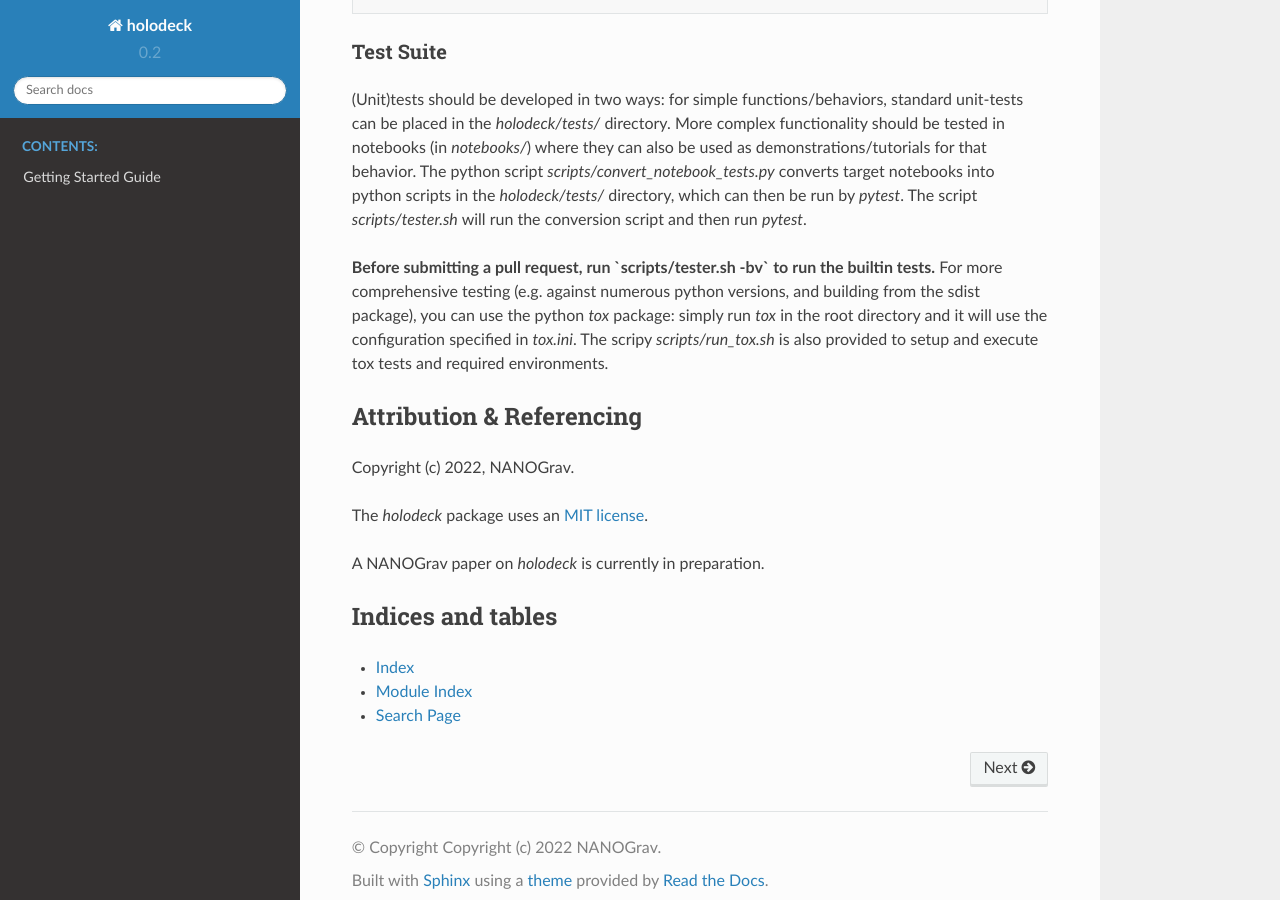
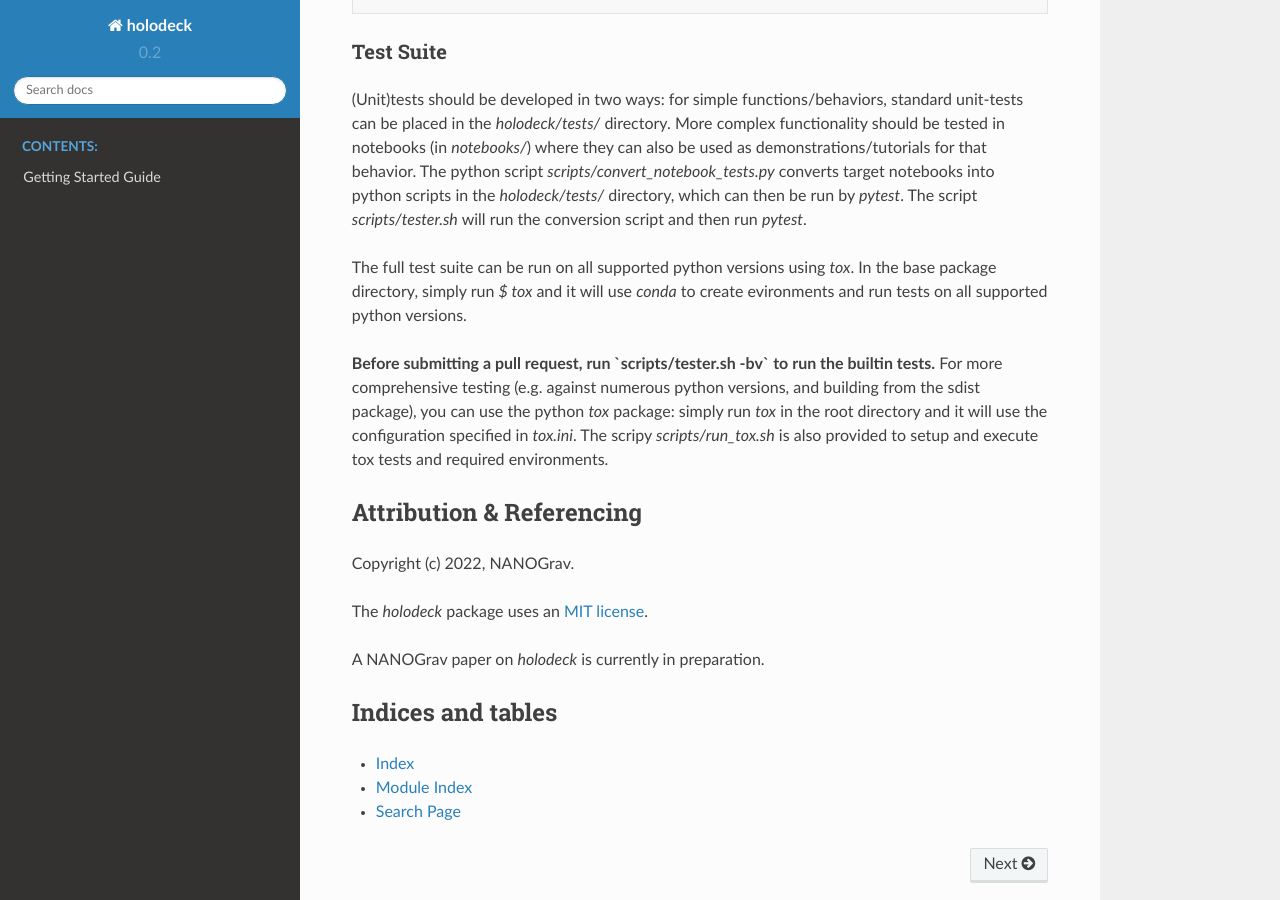
Before and after one commit to nanograv/holodeck, a Sphinx documentation site: the page built from docs/source/index.rst, in a window 1280 px wide and 900 px high, scrolled down 2731 px. Built offline with Sphinx 7.4.7 and the Read the Docs theme 2.0.0, drawn with Linux system fonts in a browser that asks for light colours; pages that are not in the unit, such as notebooks, are missing from menus.

```diff
--- a/docs/source/index.rst
+++ b/docs/source/index.rst
@@ -107,6 +107,8 @@
 
 (Unit)tests should be developed in two ways: for simple functions/behaviors, standard unit-tests can be placed in the `holodeck/tests/` directory.  More complex functionality should be tested in notebooks (in `notebooks/`) where they can also be used as demonstrations/tutorials for that behavior.  The python script `scripts/convert_notebook_tests.py` converts target notebooks into python scripts in the `holodeck/tests/` directory, which can then be run by `pytest`.  The script `scripts/tester.sh` will run the conversion script and then run `pytest`.
 
+The full test suite can be run on all supported python versions using `tox`.  In the base package directory, simply run `$ tox` and it will use `conda` to create evironments and run tests on all supported python versions.
+
 **Before submitting a pull request, run `scripts/tester.sh -bv` to run the builtin tests.**
 For more comprehensive testing (e.g. against numerous python versions, and building from the sdist package), you can use the python `tox` package: simply run `tox` in the root directory and it will use the configuration specified in `tox.ini`.  The scripy `scripts/run_tox.sh` is also provided to setup and execute tox tests and required environments.
 
```
Also changed, not shown: README.md (+1 -1 lines), 5 other files.
